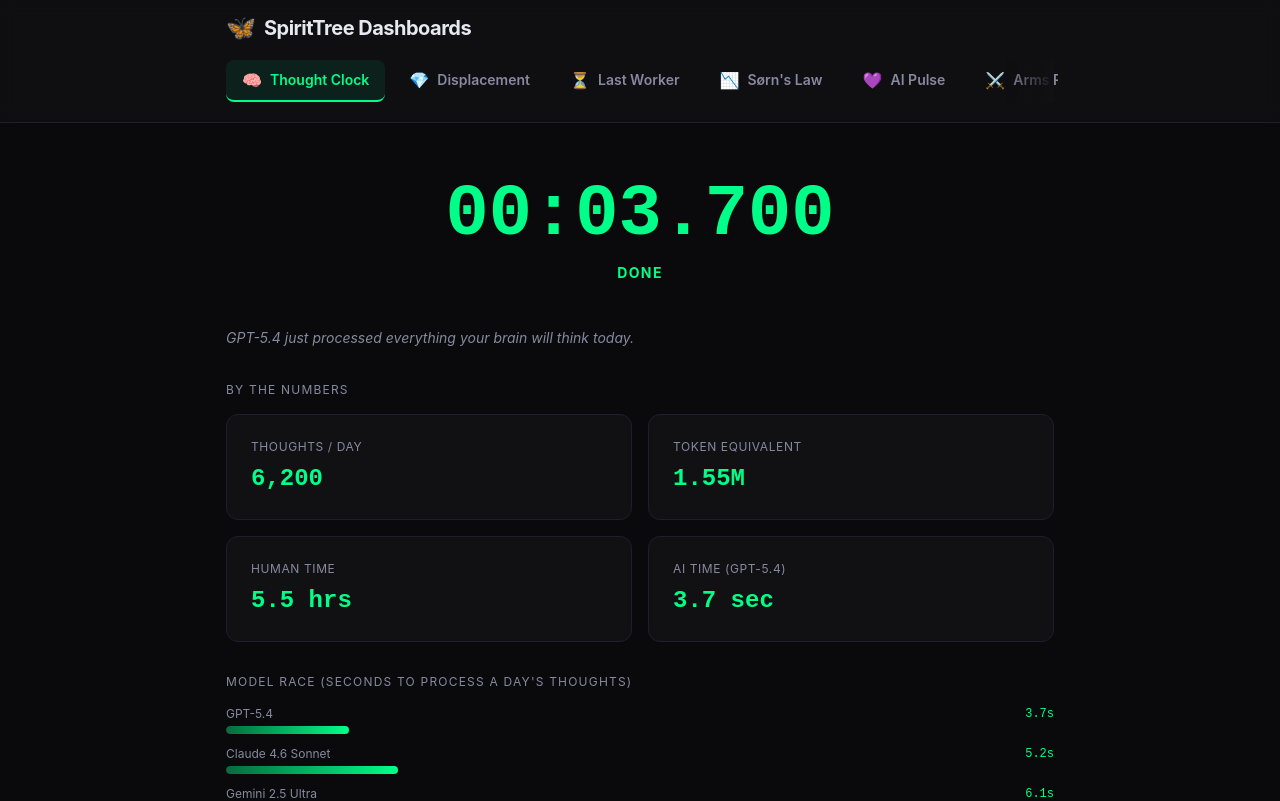
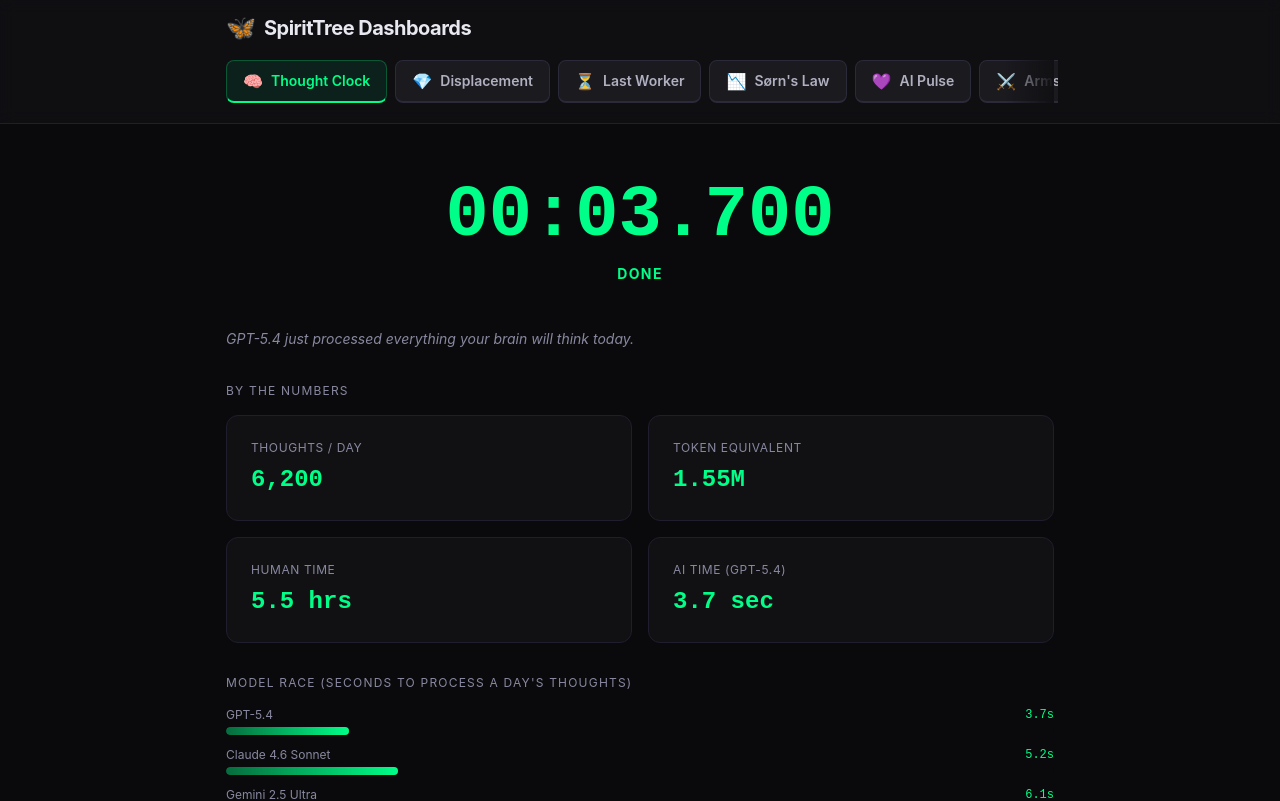
Before and after one commit to sedim3nt/spirittree-dashboards, a React (Vite) app: page / in a window 1280 px wide. Shown: the top 801 px of the page. Built offline with nearby package versions, Linux system fonts and the light colour scheme.

Commit message:
fix: brighter inactive tabs + scrollbar

```diff
--- a/src/App.jsx
+++ b/src/App.jsx
@@ -65,9 +65,10 @@
                   onClick={() => handleTab(tab.id)}
                   className="flex items-center gap-2 px-4 py-2 rounded-lg text-sm whitespace-nowrap transition-all shrink-0"
                   style={{
-                    background: activeTab === tab.id ? `${tab.color}15` : 'transparent',
-                    color: activeTab === tab.id ? tab.color : '#8888a0',
-                    borderBottom: activeTab === tab.id ? `2px solid ${tab.color}` : '2px solid transparent',
+                    background: activeTab === tab.id ? `${tab.color}15` : '#1a1a1f',
+                    color: activeTab === tab.id ? tab.color : '#b0b0c0',
+                    border: activeTab === tab.id ? `1px solid ${tab.color}40` : '1px solid #2a2a3a',
+                    borderBottom: activeTab === tab.id ? `2px solid ${tab.color}` : '2px solid #2a2a3a',
                   }}
                 >
                   <span className="text-base">{tab.icon}</span>
```
